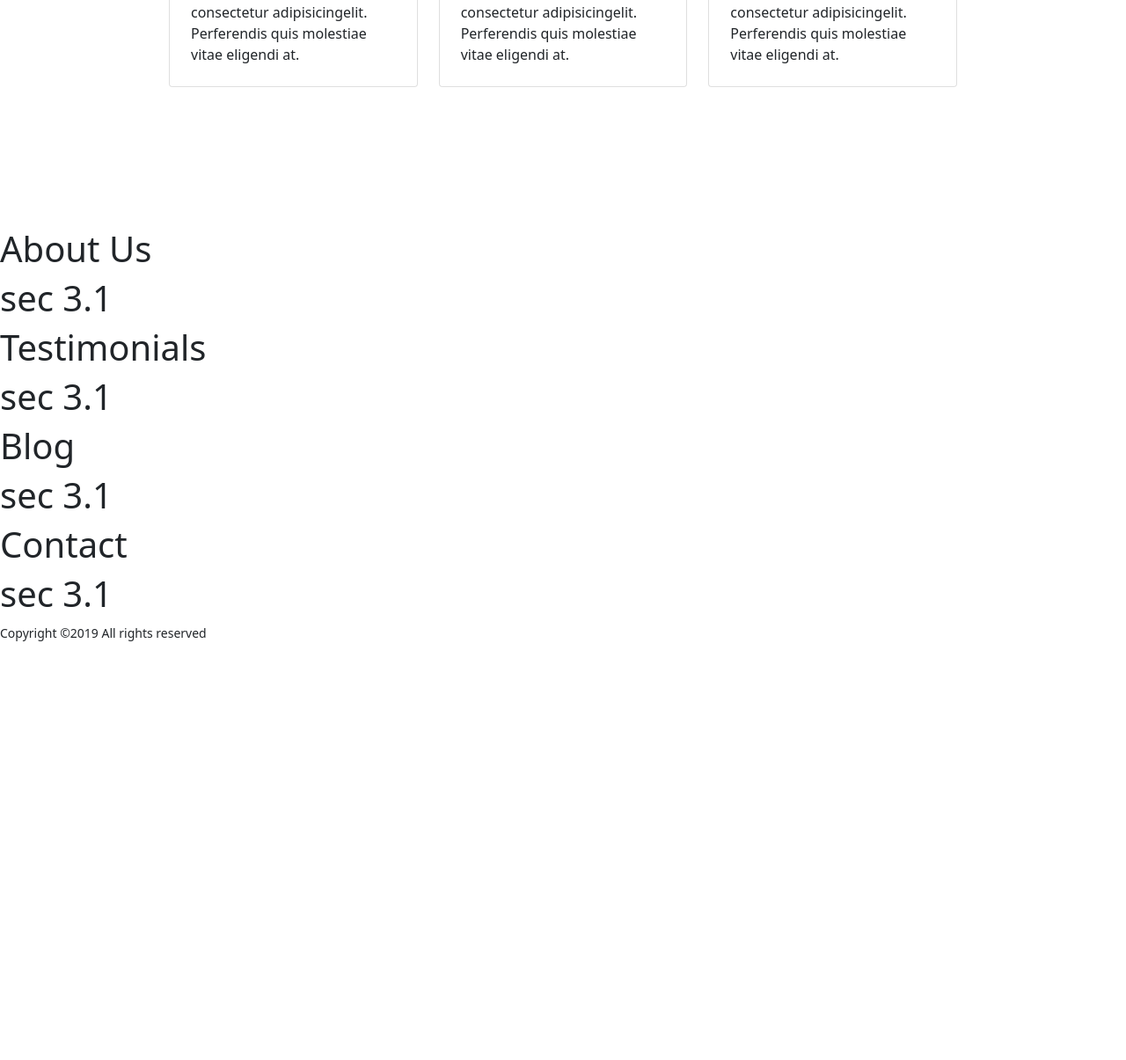
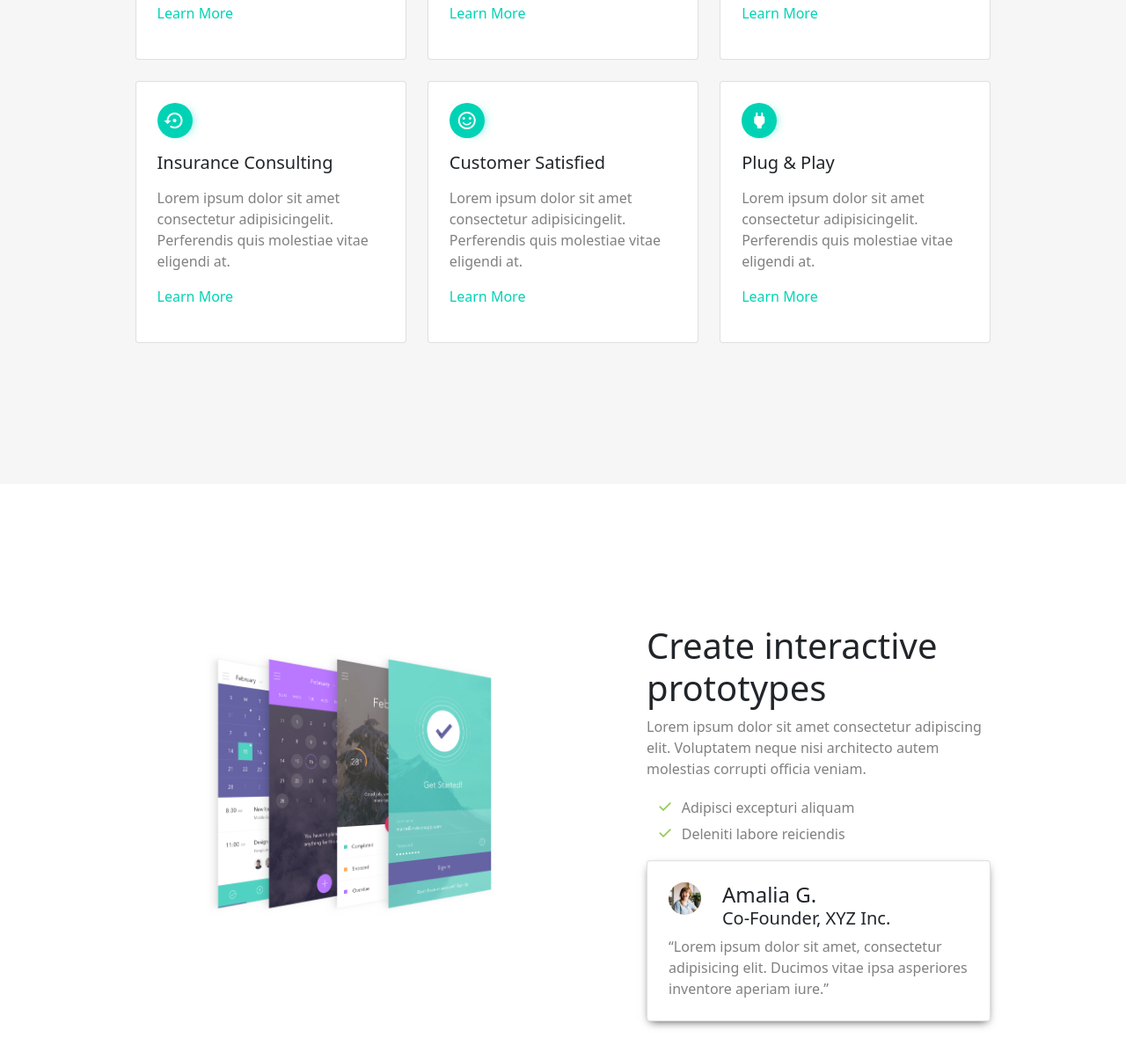
Before and after one commit to estebani/challenge-landing, a website: page index.html in a window 1280 px wide. Shown: the part 1377-2582 px from the top of the page at 88% size. Before the commit the page ends 2108 px from the top, so only its background shows below. Drawn offline with nearby package versions, Linux system fonts and the light colour scheme; files whose address does not match are found by name.

Commit message:
add the third and fourth article

```diff
--- a/index.html
+++ b/index.html
@@ -21,15 +21,15 @@
 
 <body>
     <header>
-        <nav class="navbar navbar-expand-md navbar-light bg-light custom_link" aria-label="Fourth navbar example">
+        <nav class="navbar navbar-expand-md navbar-light bg-light custom_link" id="navBarContain" aria-label="Fourth navbar example">
             <div class="container-fluid">
                 <span class="navbar-brand mr-0 mr-md-2 d-xs-block d-md-none text_font_bold_2" href="#">LanderZ</span>
                 <button class="navbar-toggler collapsed" type="button" data-bs-toggle="collapse"
-                    data-bs-target="#navbarsExample04" aria-controls="navbarsExample04" aria-expanded="false"
+                    data-bs-target="#navBarMain" aria-controls="navBarMain" aria-expanded="false"
                     aria-label="Toggle navigation">
                     <span class="navbar-toggler-icon"></span>
                 </button>
-                <div class="navbar-collapse collapse" id="navbarsExample04" style="">
+                <div class="navbar-collapse collapse" id="navBarMain" style="">
                     <ul class="navbar-nav me-auto mb-2 mb-xs-0 mx-auto">
                         <li class="nav-item">
                             <a href="#home" class="nav-link custom_link" href="#">Home</a>
@@ -53,13 +53,13 @@
                 </div>
             </div>
         </nav>
-        <span class="navbar-brand mr-0 mr-md-2 d-none d-sm-none d-md-block text-center text_font_bold_2" href="#">LanderZ</span>
+        <span class="navbar-brand mr-0 mr-md-2 d-none d-sm-none d-md-block text-center text_font_bold_2" href="#">LanderZ<span style="color:#00d3b5">.</span></span>
     </header>
     <main>
         <article id="home" class="row container-padding">
             <section class="col-md-4 pe-1 order-2 order-xs-2">
                 <h1 class="text_font_bold">Grow Your Business Faster</h1>
-                <p>Lorem ipsum dolor sit amet consectetur adipiscing elit. Laboriosam assumenda ea quo cupiditate facere deleniti fuga officia</p>
+                <p class="text_grey">Lorem ipsum dolor sit amet consectetur adipiscing elit. Laboriosam assumenda ea quo cupiditate facere deleniti fuga officia.</p>
                 <button type="button" class="btn custom_button custom_button_large">Get Started</button>
             </section>
             <section class="col-md-6 offset-md-2  order-md-2">
@@ -71,7 +71,7 @@
             </section>
         </article>
         <article id="features" class="row container-padding">
-            <h1 class="text-center">Features</h1>
+            <h1 class="text-center article_title">Features</h1>
             <section >
                 <div class="row row-cols-1 row-cols-md-3 g-4">
                     <div class="col">
@@ -79,7 +79,8 @@
                             <div class="card-body">
                                 <span class="custom_button icon-refresh"></span>
                                 <h5 class="card-title my-3">Business Consulting</h5>
-                                <p class="card-text">Lorem ipsum dolor sit amet consectetur adipisicingelit. Perferendis quis molestiae vitae eligendi at.</p>
+                                <p class="card-text text_grey">Lorem ipsum dolor sit amet consectetur adipisicingelit. Perferendis quis molestiae vitae eligendi at.</p>
+                                <p><a href="#" class="link_learn_more">Learn More</a></p>
                             </div>
                         </div>
                     </div>
@@ -88,7 +89,8 @@
                             <div class="card-body">
                                 <span class="custom_button icon-store_mall_directory"></span>
                                 <h5 class="card-title my-3">Market Analysis</h5>
-                                <p class="card-text">Lorem ipsum dolor sit amet consectetur adipisicingelit. Perferendis quis molestiae vitae eligendi at.</p>
+                                <p class="card-text text_grey">Lorem ipsum dolor sit amet consectetur adipisicingelit. Perferendis quis molestiae vitae eligendi at.</p>
+                                <p><a href="#" class="link_learn_more">Learn More</a></p>
                             </div>
                         </div>
                     </div>
@@ -97,7 +99,8 @@
                             <div class="card-body">
                                 <span class="custom_button icon-shopping_basket"></span>
                                 <h5 class="card-title my-3">User Monitoring</h5>
-                                <p class="card-text">Lorem ipsum dolor sit amet consectetur adipisicingelit. Perferendis quis molestiae vitae eligendi at.</p>
+                                <p class="card-text text_grey">Lorem ipsum dolor sit amet consectetur adipisicingelit. Perferendis quis molestiae vitae eligendi at.</p>
+                                <p><a href="#" class="link_learn_more">Learn More</a></p>
                             </div>
                         </div>
                     </div>
@@ -106,7 +109,8 @@
                             <div class="card-body">
                             <span class="custom_button icon-settings_backup_restore"></span>
                                 <h5 class="card-title my-3">Insurance Consulting</h5>
-                                <p class="card-text">Lorem ipsum dolor sit amet consectetur adipisicingelit. Perferendis quis molestiae vitae eligendi at.</p>
+                                <p class="card-text text_grey">Lorem ipsum dolor sit amet consectetur adipisicingelit. Perferendis quis molestiae vitae eligendi at.</p>
+                                <p><a href="#" class="link_learn_more">Learn More</a></p>
                             </div>
                         </div>
                     </div>
@@ -115,7 +119,8 @@
                             <div class="card-body">
                             <span class="custom_button icon-sentiment_satisfied"></span>
                                 <h5 class="card-title my-3">Customer Satisfied</h5>
-                                <p class="card-text">Lorem ipsum dolor sit amet consectetur adipisicingelit. Perferendis quis molestiae vitae eligendi at.</p>
+                                <p class="card-text text_grey">Lorem ipsum dolor sit amet consectetur adipisicingelit. Perferendis quis molestiae vitae eligendi at.</p>
+                                <p><a href="#" class="link_learn_more">Learn More</a></p>
                             </div>
                         </div>
                     </div>
@@ -124,40 +129,74 @@
                             <div class="card-body">
                             <span class="custom_button icon-power"></span>
                                 <h5 class="card-title my-3">Plug & Play</h5>
-                                <p class="card-text">Lorem ipsum dolor sit amet consectetur adipisicingelit. Perferendis quis molestiae vitae eligendi at.</p>
+                                <p class="card-text text_grey">Lorem ipsum dolor sit amet consectetur adipisicingelit. Perferendis quis molestiae vitae eligendi at.</p>
+                                <p><a href="#" class="link_learn_more">Learn More</a></p>
                             </div>
                         </div>
                     </div>
                 </div>
             </section>
         </article>
-        <article id="about">
-            <h1>About Us</h1>
+        <article class="row container-padding">
+            <section class="col-md-6">
+                <figure class="figure">
+                    <img src="./public/assets/images/do_ui_kit_download_cta_floating_devices-2x.png" class="figure-img img-fluid rounded"
+                        alt="A set of slides about mobile design app.">
+                </figure>
+            </section>
+            <section class="col-md-5 offset-md-1">
+                <h1 class="text-left">Create interactive prototypes</h1>
+                <p class="text_grey">Lorem ipsum dolor sit amet consectetur adipiscing elit. Voluptatem neque nisi architecto autem molestias corrupti officia veniam.</p>
+                <ul class="text_grey">
+                    <li class="list_check">Adipisci excepturi aliquam</li>
+                    <li class="list_check">Deleniti labore reiciendis</li>
+                </ul>
+                <div class="card p-2 card_quote">
+                    <div class="card-body">
+                        <section class="row">
+                            <figure class="figure col-2">
+                                <img src="./public/assets/images/person_1.jpg" class="figure-img img-fluid rounded figure_card col-2" alt="Photography of Amalia G">
+                            </figure>
+                            <div class="col-8" >
+                                <h4 class="my-0">Amalia G.</h4>
+                                <h5 class="card-title">Co-Founder, XYZ Inc.</h5></h5>
+                            </div>
+                        </section>
+                        <q class="text_grey">Lorem ipsum dolor sit amet, consectetur adipisicing elit. Ducimos vitae ipsa asperiores inventore aperiam iure.</q>
+
+                    </div>
+                </div>
+            </section>
+        </article>
+        <article id="about" class="row container-padding">
+            <h1 class="text-center article_title">About Us</h1>
+            <section class="col-md-5">
+                <figure class="figure">
+                    <img src="./public/assets/images/about_1.jpg"
+                        class="figure-img img-fluid rounded" alt="two people talking while they are watching a screen.">
+                </figure>
+            </section>
+            <section class="col-md-5 offset-md-2">
+                <h4 class="text-left text_font_bold_2 mb-3">Create interactive prototypes</h4>
+                <p class="text_grey">Eos cumque optio dolores excepturi rerum temporibus magni recusandae evenit, totam omnis consectectur maxime quibusdam expedita dolorem dolor nobis dicta labore quaeret esse magnam unde, aperiam delectus! At maiores, itaque.</h3>
+                <button type="button" class="btn custom_button custom_button_large my-3">Learn More</button>
+            </section>
+        </article>
+        <article id="testimonials" class="row container-padding">
+            <h1 class="text-center article_title">Testimonials</h1>
             <section >
                 <h1>sec 3.1</h1>
             </section>
         </article>
-        <article id="testimonials">
-            <h1>Testimonials</h1>
-            <section >
-                <h1>sec 3.1</h1>
-            </section>
-        </article>
-        <article id="blog">
-            <h1>Blog</h1>
-            <section >
-                <h1>sec 3.1</h1>
-            </section>
-        </article>
-        <article id="contact">
-            <h1>Contact</h1>
+        <article id="contact" class="row container-padding">
+            <h1 class="text-center article_title">Get In Touch</h1>
             <section >
                 <h1>sec 3.1</h1>
             </section>
         </article>
     </main>
-    <footer>
-        <footer> <small>Copyright &copy;2019 All rights reserved</small> </footer>
+    <footer class="row container-padding">
+        <small class="text-center">Copyright &copy;2019 All rights reserved</small>
     </footer>
     <script src="https://cdn.jsdelivr.net/npm/bootstrap@5.0.0-beta3/dist/js/bootstrap.bundle.min.js"
         integrity="sha384-JEW9xMcG8R+pH31jmWH6WWP0WintQrMb4s7ZOdauHnUtxwoG2vI5DkLtS3qm9Ekf"
--- a/public/css/index.css
+++ b/public/css/index.css
@@ -1,5 +1,5 @@
 .container-padding {
-    padding: 20vh 15vw;
+    padding: 20vh 12vw;
 }
 .custom_button{
     border-radius: 25px;
@@ -10,7 +10,10 @@
     padding: 8px;
     font-size: 24px;
     display: block;
-    box-shadow: 5px 1px 15px -8px #00d3b5;
+    box-shadow: 5px 1px 13px -8px #00d3b5;
+}
+.custom_button_large:hover{
+    color:white;
 }
 
 .custom_button_large {
@@ -30,6 +33,59 @@
 .custom_link{
     color:black !important;
 }
+
+.article_title{
+    margin-bottom: 20vh;
+}
+
+main article:nth-child(2n+1) {
+
+    background: white;
+}
+main article:nth-child(2n) {
+    background: #f6f6f6;
+}
+
+#navBarContain{
+    box-shadow: 0px 2px 20px -16px rgb(0 0 0 / 67%);
+}
+.link_learn_more{
+    color:#00d3b5;
+    text-decoration: none;
+}
+
+a.link_learn_more:active, .link_learn_more:hover{
+    color:#00d3b5;
+    text-decoration:underline;
+}
+
+.figure_card{
+    width: 80px;
+    border-radius: 50%!important;
+
+}
+.card_quote{
+    -webkit-box-shadow: 0px 4px 10px -4px rgba(0,0,0,0.75);
+    -moz-box-shadow: 0px 4px 10px -4px rgba(0,0,0,0.75);
+    box-shadow: 0px 4px 10px -4px rgba(0,0,0,0.75);
+}
+.text_grey{
+    color:grey;
+}
+
+blockquote{
+    font-style: italic;
+}
+
+.list_check:before {
+    content: '\2713'; margin-left: -20px; margin-right: 10px;
+    color: #93c951;
+    font-size: 20px;
+}
+.list_check {
+    list-style: none;
+}
+
 
 @font-face {
     font-family: 'icomoon';
@@ -75,3 +131,6 @@
 .icon-power:before {
     content: "\e63c";
 }
+.icon-check:before {
+    content: "\f00c";
+}
```
